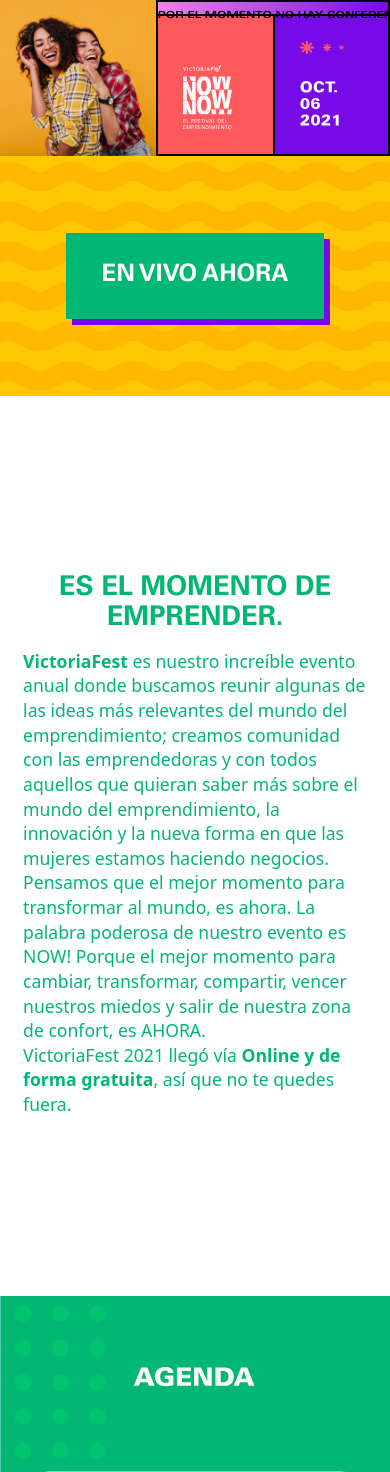
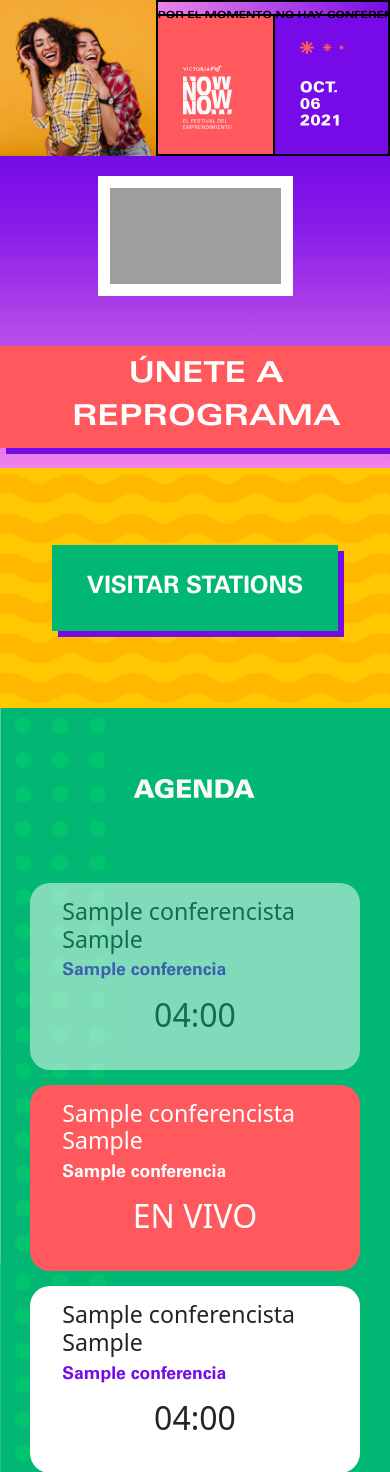
Before and after one commit to Alter93/victoria-fest, a Django app: template conferencias/templates/EventoHome.html in a window 390 px wide; the page is wider, and only the part inside the window is pictured. Shown: the part 54-1526 px from the top of that part. Run offline with Django 3.2, Linux system fonts and the light colour scheme; the template is opened without the code that fills it: values that come from a table or form of the project are taken from there, others are empty; tables that the repository leaves empty hold one stand-in row (values such as "Sample post"); some libraries are stand-ins or nearby versions; grey boxes are pictures that could not be loaded.

Commit message:
cambios en home con video

```diff
--- a/conferencias/static/css/EventoHome.css
+++ b/conferencias/static/css/EventoHome.css
@@ -296,6 +296,50 @@
     height: auto;
 }
 
+
+.seccionVideoLive{
+    width: 100%;
+    height: auto;
+    padding: 5% 0;
+}
+
+.videoWrap{
+    max-width: 50vw;
+    margin: 0 auto;
+    border: 12px solid white;
+}
+
+.gradientMorado{
+background: rgb(119,11,232);
+background: linear-gradient(180deg, rgba(119,11,232,1) 0%, rgba(134,26,232,1) 21%, rgba(240,130,234,1) 100%);
+}
+
+.gradientNaranja{
+background: rgb(255,255,255);
+background: linear-gradient(180deg, rgba(255,255,255,1) 0%, rgba(247,88,42,1) 100%);
+}
+
+
+.botonReprograma {
+    background-color: #FF585D;
+    box-shadow: #770BE8 6px 6px;
+    font-size: 1.8em;
+    color: white;
+    border: none;
+    padding: 40px 35px;
+    cursor: pointer;
+    transition: 0.7s ease-in-out;
+    z-index: 1;
+    margin: 50px auto 0;
+    width: 400px;
+    text-align: center;
+}
+
+.botonReprograma:hover {
+    background-color: #770BE8;
+    box-shadow: #FF585D 6px 6px;
+    color: white !important;
+}
 
 .bannerCTA {
     width: 100%;
--- a/conferencias/templates/EventoHome.html
+++ b/conferencias/templates/EventoHome.html
@@ -132,27 +132,32 @@
             </div>
         </div>
 
+        <div class="seccionVideoLive gradientMorado">
+
+
+        <div class="videoWrap ratio ratio-16x9">
+ <iframe src="https://player.vimeo.com/video/{{ conferencia.vimeo }}" width="100%" height="100%" frameborder="0" allow="autoplay; fullscreen; picture-in-picture" allowfullscreen></iframe>
+        </div>
+             {% if conferencia.reprograma %}
+        <a class="nav-link boldextended botonReprograma" type="button"  href="https://victoria147.org/re-programa/?utm_campaign=Re-programa&utm_source=hs_email&utm_medium=email&_hsenc=p2ANqtz-9gFFmtLIYCA-J9YwkewWWb1ybUHKKMfKf7CtL1UoOqID5PB2qNgEBcXvOyFD4OaJrqMs8b" target="_blank">ÚNETE A REPROGRAMA</a>
+        {% endif %}
+
+             {% if conferencia.esultima %}
+        <a class="nav-link boldextended botonReprograma" type="button"  href="/stations" target="_blank">VISITA LAS STATIONS</a>
+        {% endif %}
+
+
+                    </div>
+
+
+
+
         <div class="bannerCTA">
-            <button type="button" onclick="window.location.href='/evento'" class="bold">EN VIVO AHORA</button>
+            <button type="button" onclick="window.location.href='/stations'" class="bold">VISITAR STATIONS</button>
         </div>
 
 
-        <div class="dosColumnas row g-12">
-            <div class="col-lg">
-                <div class="columnLeft"></div>
 
-            </div>
-            <div class="col-lg p-5 align-middle">
-                <h2 class="bold">ES EL MOMENTO <wbr> DE EMPRENDER.</h2>
-                <p><b>VictoriaFest</b> es nuestro increíble evento anual donde buscamos reunir algunas de las ideas más relevantes del mundo del emprendimiento; creamos comunidad con las emprendedoras y con todos aquellos que quieran saber más sobre el mundo del emprendimiento, la innovación y la nueva forma en que las mujeres estamos haciendo negocios.</p>
-
-                <p>Pensamos que el mejor momento para transformar al mundo, es ahora. La palabra poderosa de nuestro evento es NOW! Porque el mejor momento para cambiar, transformar, compartir, vencer nuestros miedos y salir de nuestra zona de confort, es AHORA.</p>
-
-
-                <p>VictoriaFest 2021 llegó vía <b>Online y de forma gratuita</b>, así que no te quedes fuera.</p>
-
-            </div>
-        </div>
 
           <div id="agenda">
             <div class="decoDots">
```
Also changed, not shown: conferencias/static/css/Conferencias_stylesheet.css (+53 -3 lines).
